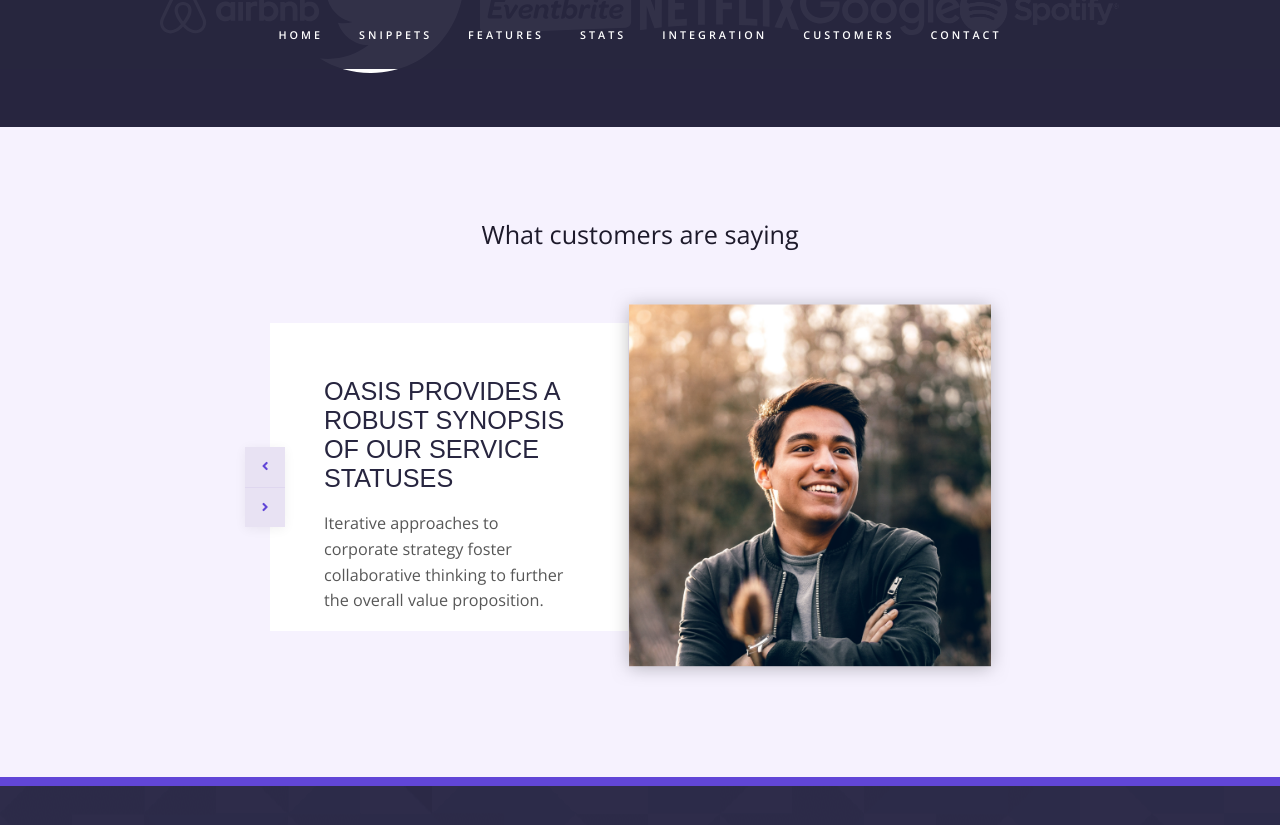
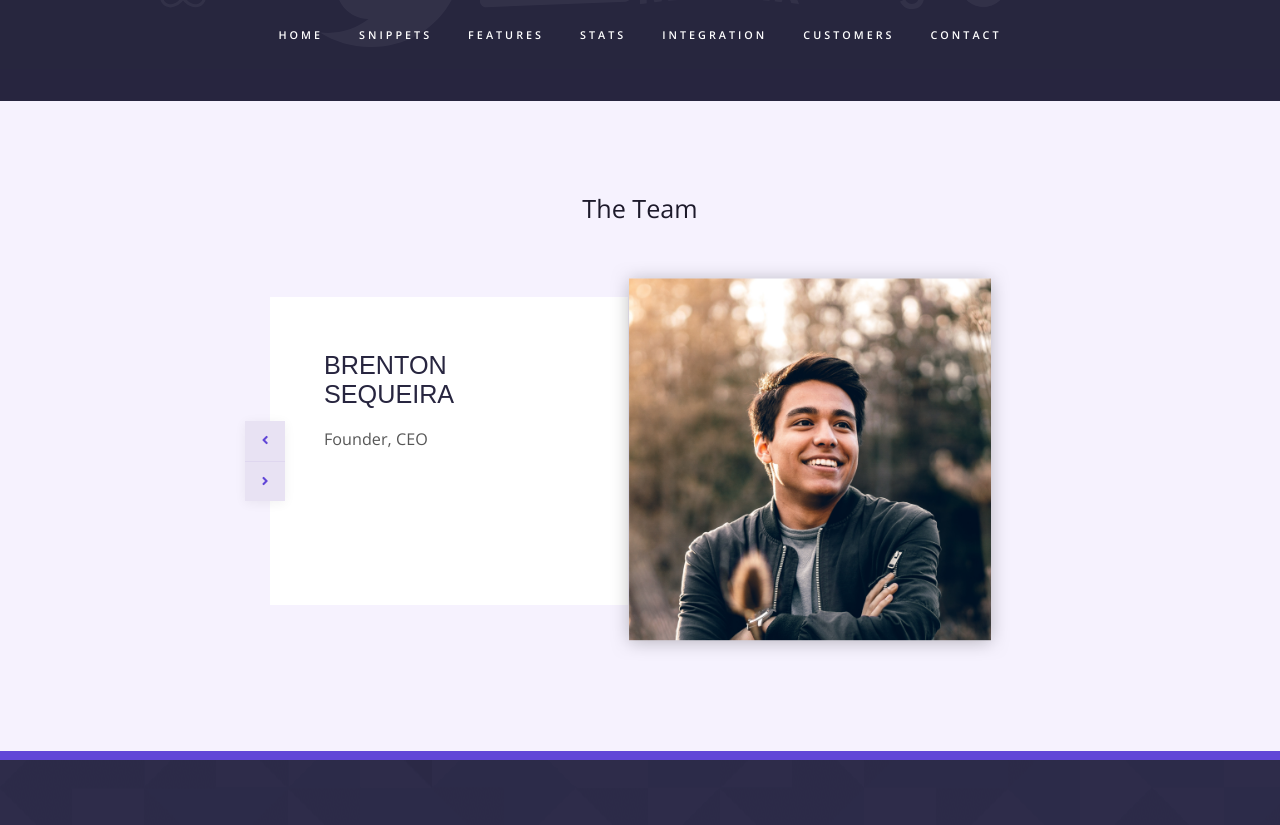
Before and after one commit to thecyberconvex/thecyberconvex.github.io, a Jekyll site: the page built from index.html, in a window 1280 px wide and 900 px high, scrolled down 4670 px. Shown: the top 825 px of the window. Built offline with Jekyll 4.4.1, drawn with Linux system fonts in a browser that asks for light colours; nearby versions of some CDN libraries; some of the changed text lies outside the part shown.

Commit message:
TCC team

```diff
--- a/index.html
+++ b/index.html
@@ -106,13 +106,13 @@ section-integrations:
     - img: images/logos/6.svg
       name: spotify
 section-customers:
-  title: What customers are saying
+  title: The Team
   slides:
-    - title: Oasis provides a robust synopsis of our service statuses
-      paragraph: Iterative approaches to corporate strategy foster collaborative thinking to further the overall value proposition.
+    - title: Brenton Sequeira
+      paragraph: Founder, CEO
       image: images/customer-1.png
-    - title: Oasis has brought clarity to our architecture
-      paragraph: Iterative approaches to corporate strategy foster collaborative thinking to further the overall value proposition.
+    - title: Alistair Lobo
+      paragraph: Co - Founder, CPO
       image: images/customer-2.png
 section-contact:
   title: Ready to get started?
```
Also changed, not shown: other parts of index.html (+1 -1 lines).
